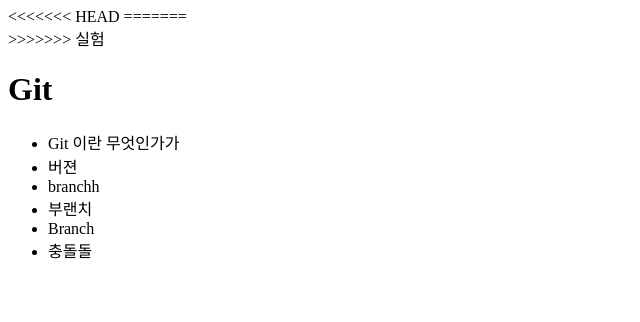
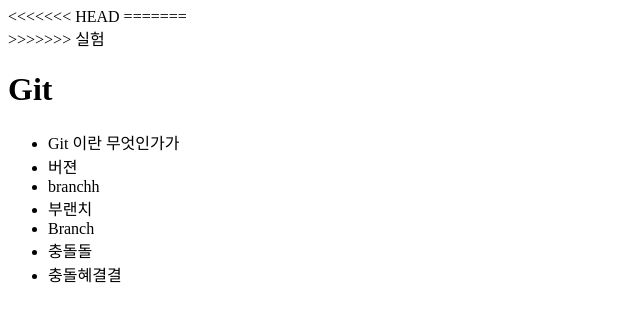
Before and after one commit to eupark/opentutorials_GiT_eupark, a plain HTML site: page index.html in a window 1280 px wide. Shown: the whole page, without its empty margins (0-640 px from the left). Drawn offline with Linux system fonts and the light colour scheme.

Commit message:
충돌해결

```diff
--- a/index.html
+++ b/index.html
@@ -17,6 +17,7 @@ Git 소개
 	<li>부랜치</li>
 	<li>Branch</li>
 	<li>충돌돌</li>
+	<li>충돌혜결결</li>
 </ul>
 </body>
 </html>
```
